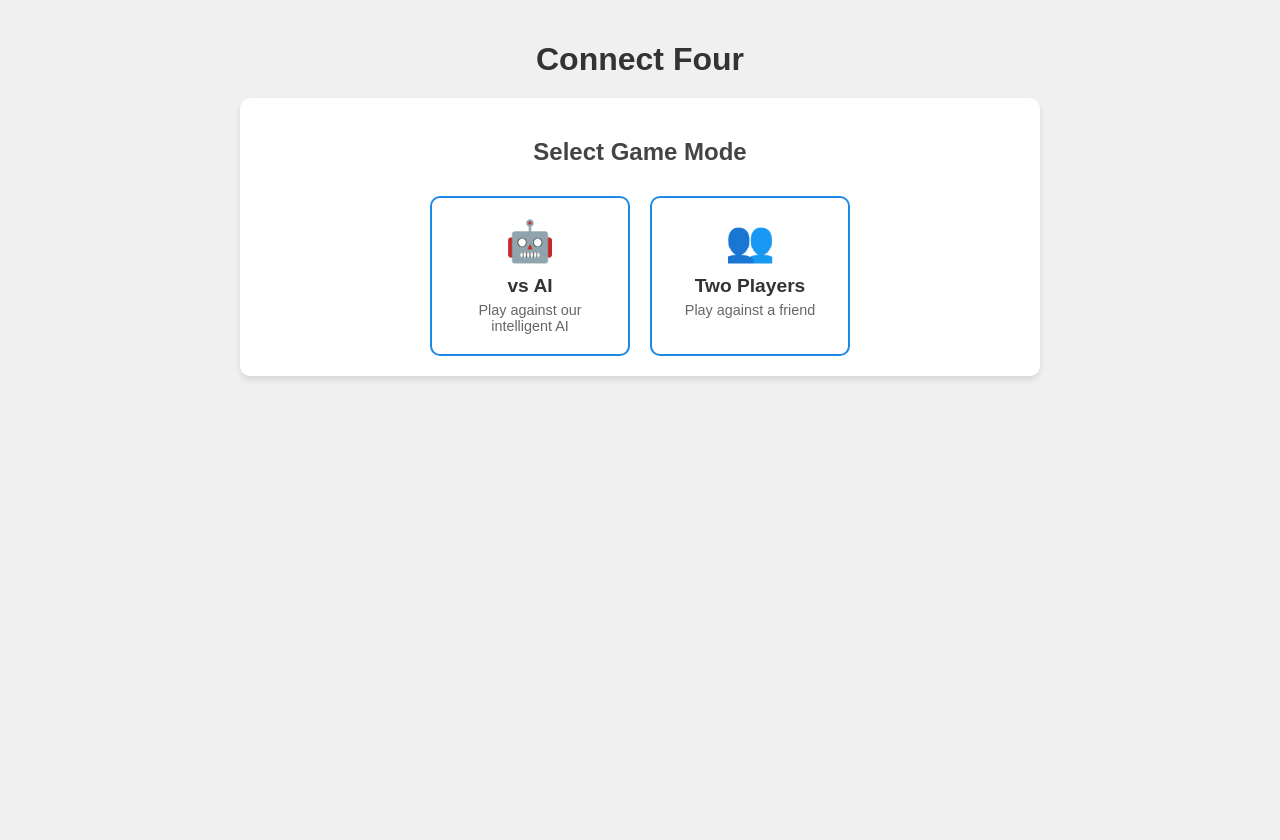
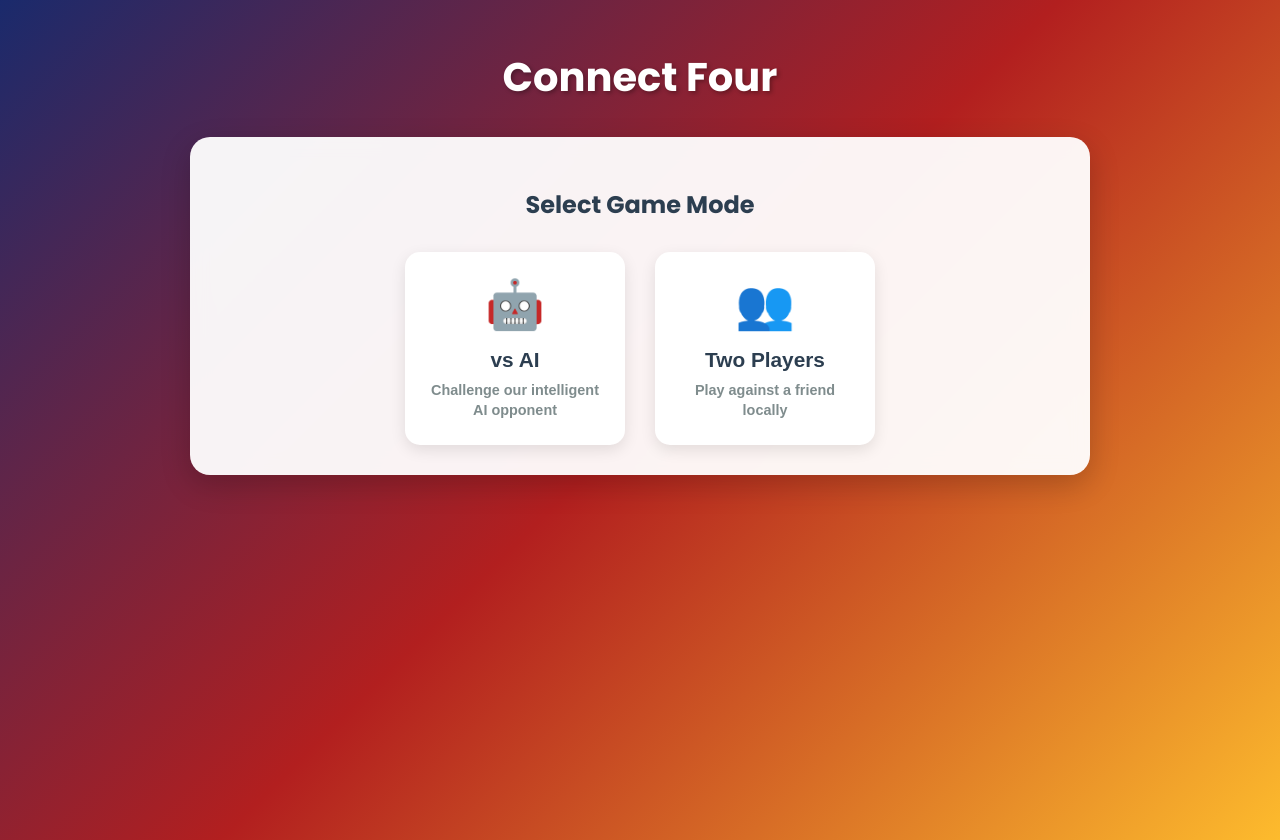
Before and after one commit to Yesaket/Connect_four, a Flask app: page / in a window 1280 px wide. Run offline with Flask 3, Linux system fonts and the light colour scheme.

Commit message:
1v1 works well

```diff
--- a/static/css/style.css
+++ b/static/css/style.css
@@ -1,40 +1,90 @@
 body {
-    font-family: 'Arial', sans-serif;
+    font-family: 'Poppins', 'Arial', sans-serif;
     margin: 0;
     padding: 20px;
-    background-color: #f0f0f0;
+    background: linear-gradient(135deg, #1a2a6c, #b21f1f, #fdbb2d);
     display: flex;
     justify-content: center;
     min-height: 100vh;
+    color: #333;
 }
 
 .container {
     text-align: center;
-    max-width: 800px;
+    max-width: 900px;
     width: 100%;
 }
 
 h1 {
-    color: #333;
-    margin-bottom: 20px;
+    color: white;
+    margin-bottom: 30px;
+    font-size: 2.5em;
+    text-shadow: 2px 2px 4px rgba(0, 0, 0, 0.3);
 }
 
 h2 {
-    color: #444;
+    color: #2c3e50;
     margin-bottom: 30px;
 }
 
 .mode-selection {
-    padding: 20px;
-    background-color: white;
-    border-radius: 10px;
-    box-shadow: 0 4px 6px rgba(0, 0, 0, 0.1);
-    margin-bottom: 20px;
+    padding: 30px;
+    background-color: rgba(255, 255, 255, 0.95);
+    border-radius: 20px;
+    box-shadow: 0 10px 30px rgba(0, 0, 0, 0.2);
+    margin-bottom: 30px;
+    backdrop-filter: blur(10px);
+}
+
+.difficulty-selection {
+    margin-top: 20px;
+    display: none;
+}
+
+.difficulty-selection.visible {
+    display: block;
+    animation: fadeIn 0.3s ease;
+}
+
+.difficulty-options {
+    display: flex;
+    gap: 15px;
+    justify-content: center;
+    margin-top: 15px;
+}
+
+.difficulty-button {
+    padding: 10px 20px;
+    border: none;
+    border-radius: 8px;
+    cursor: pointer;
+    font-weight: 600;
+    transition: all 0.3s ease;
+}
+
+.difficulty-button.easy {
+    background-color: #27ae60;
+    color: white;
+}
+
+.difficulty-button.medium {
+    background-color: #f39c12;
+    color: white;
+}
+
+.difficulty-button.hard {
+    background-color: #c0392b;
+    color: white;
+}
+
+.difficulty-button:hover {
+    transform: translateY(-2px);
+    box-shadow: 0 5px 15px rgba(0, 0, 0, 0.2);
 }
 
 .mode-buttons {
     display: flex;
-    gap: 20px;
+    gap: 30px;
     justify-content: center;
     flex-wrap: wrap;
 }
@@ -43,98 +93,111 @@ h2 {
     display: flex;
     flex-direction: column;
     align-items: center;
-    padding: 20px;
-    border: 2px solid #1e88e5;
-    border-radius: 10px;
+    padding: 25px;
+    border: none;
+    border-radius: 15px;
     background-color: white;
     cursor: pointer;
     transition: all 0.3s ease;
-    width: 200px;
+    width: 220px;
+    box-shadow: 0 5px 15px rgba(0, 0, 0, 0.1);
 }
 
 .mode-button:hover {
     transform: translateY(-5px);
-    box-shadow: 0 6px 12px rgba(0, 0, 0, 0.1);
-    background-color: #f8f9fa;
+    box-shadow: 0 8px 25px rgba(0, 0, 0, 0.15);
 }
 
 .mode-icon {
-    font-size: 2.5em;
-    margin-bottom: 10px;
+    font-size: 3em;
+    margin-bottom: 15px;
 }
 
 .mode-title {
-    font-size: 1.2em;
+    font-size: 1.3em;
     font-weight: bold;
-    color: #333;
-    margin-bottom: 5px;
+    color: #2c3e50;
+    margin-bottom: 8px;
 }
 
 .mode-desc {
     font-size: 0.9em;
-    color: #666;
+    color: #7f8c8d;
+    line-height: 1.4;
 }
 
 .game-screen {
+    background-color: rgba(255, 255, 255, 0.95);
+    padding: 30px;
+    border-radius: 20px;
+    box-shadow: 0 10px 30px rgba(0, 0, 0, 0.2);
     opacity: 1;
-    transition: opacity 0.3s ease;
+    transition: all 0.3s ease;
+    backdrop-filter: blur(10px);
 }
 
 .game-screen.hidden {
     display: none;
     opacity: 0;
+    transform: translateY(20px);
 }
 
 .game-info {
+    margin-bottom: 25px;
+}
+
+#status {
+    font-size: 1.3em;
+    color: #2c3e50;
+    font-weight: 600;
     margin-bottom: 20px;
+    min-height: 30px;
 }
 
 .button-group {
     display: flex;
-    gap: 10px;
+    gap: 15px;
     justify-content: center;
-    margin-bottom: 20px;
-}
-
-#status {
-    font-size: 1.2em;
-    color: #444;
-    margin-bottom: 10px;
+    margin-bottom: 25px;
 }
 
 button {
-    padding: 10px 20px;
+    padding: 12px 25px;
     font-size: 1em;
-    background-color: #1e88e5;
+    border: none;
+    border-radius: 8px;
+    cursor: pointer;
+    transition: all 0.3s ease;
+    background-color: #3498db;
     color: white;
-    border: none;
-    border-radius: 5px;
-    cursor: pointer;
-    transition: background-color 0.3s;
+    font-weight: 600;
 }
 
 button:hover {
-    background-color: #1976d2;
+    transform: translateY(-2px);
+    box-shadow: 0 5px 15px rgba(0, 0, 0, 0.2);
 }
 
 #reset-button {
-    padding: 10px 20px;
-    font-size: 1em;
-    background-color: #4CAF50;
-    color: white;
-    border: none;
-    border-radius: 5px;
-    cursor: pointer;
-    transition: background-color 0.3s;
+    background-color: #e74c3c;
 }
 
-#reset-button:hover {
-    background-color: #45a049;
+#change-mode-button {
+    background-color: #2ecc71;
 }
 
-#game-board {
-    border: 2px solid #333;
-    border-radius: 10px;
-    background-color: #1e88e5;
-    box-shadow: 0 4px 8px rgba(0, 0, 0, 0.1);
+@keyframes fadeIn {
+    from {
+        opacity: 0;
+        transform: translateY(10px);
+    }
+    to {
+        opacity: 1;
+        transform: translateY(0);
+    }
 }
+
+canvas {
+    border-radius: 15px;
+    box-shadow: 0 8px 25px rgba(0, 0, 0, 0.15);
+}
--- a/static/js/game.js
+++ b/static/js/game.js
@@ -7,6 +7,7 @@ const modeSelection = document.getElementById('mode-selection');
 const gameScreen = document.getElementById('game-screen');
 const aiModeButton = document.getElementById('ai-mode');
 const twoPlayerModeButton = document.getElementById('two-player-mode');
+const difficultySelection = document.getElementById('difficulty-selection');
 
 const ROWS = 6;
 const COLS = 7;
@@ -23,10 +24,13 @@ let gameOver = false;
 let currentPlayer = 1; // 1 for player 1 (red), 2 for player 2/AI (yellow)
 let animationInProgress = false;
 let isAIMode = true; // Default to AI mode
+let aiDepth = 4; // Default to medium difficulty
+let lastHighlightedColumn = -1;
 
 function showModeSelection() {
     modeSelection.style.display = 'block';
     gameScreen.classList.add('hidden');
+    difficultySelection.classList.remove('visible');
 }
 
 function showGameScreen() {
@@ -38,30 +42,44 @@ function startGame(vsAI) {
     isAIMode = vsAI;
     showGameScreen();
     resetGame();
+    updateStatus();
 }
 
 function drawBoard() {
+    // Clear the entire canvas including the preview row
+    ctx.clearRect(0, 0, canvas.width, canvas.height);
+
+    // Fill the board background
     ctx.fillStyle = '#1e88e5';
-    ctx.fillRect(0, SQUARE_SIZE, canvas.width, canvas.height);
+    ctx.fillRect(0, SQUARE_SIZE, canvas.width, canvas.height - SQUARE_SIZE);
 
+    // Draw all cells
     for (let r = 0; r < ROWS; r++) {
         for (let c = 0; c < COLS; c++) {
-            drawCell(r, c);
-        }
-    }
-}
+            const x = c * SQUARE_SIZE + SQUARE_SIZE/2;
+            const y = (ROWS - r) * SQUARE_SIZE + SQUARE_SIZE/2;
 
-function drawCell(row, col) {
-    const x = col * SQUARE_SIZE + SQUARE_SIZE/2;
-    const y = (ROWS - row) * SQUARE_SIZE + SQUARE_SIZE/2;
-
+            // Draw the hole
             ctx.beginPath();
             ctx.arc(x, y, PIECE_RADIUS, 0, Math.PI * 2);
-    ctx.fillStyle = getColor(board[row][col]);
+            ctx.fillStyle = 'white';
             ctx.fill();
             ctx.strokeStyle = '#333';
             ctx.lineWidth = 2;
             ctx.stroke();
+
+            // Draw the piece if one exists
+            if (board[r][c] !== 0) {
+                ctx.beginPath();
+                ctx.arc(x, y, PIECE_RADIUS, 0, Math.PI * 2);
+                ctx.fillStyle = getColor(board[r][c]);
+                ctx.fill();
+                ctx.strokeStyle = '#333';
+                ctx.lineWidth = 2;
+                ctx.stroke();
+            }
+        }
+    }
 }
 
 function getColor(piece) {
@@ -75,64 +93,29 @@ function getColor(piece) {
 function drawHover(col) {
     if (animationInProgress) return;
 
-    ctx.clearRect(0, 0, canvas.width, SQUARE_SIZE);
-    ctx.fillStyle = '#f0f0f0';
-    ctx.fillRect(0, 0, canvas.width, SQUARE_SIZE);
+    // If we're highlighting a different column or moving out of the board
+    if (col !== lastHighlightedColumn) {
+        // Redraw the board to clear any highlights
+        drawBoard();
+        lastHighlightedColumn = col;
 
+        // Add new highlight if we're over a valid column
         if (col >= 0 && col < COLS) {
-        const x = col * SQUARE_SIZE + SQUARE_SIZE/2;
-        const y = SQUARE_SIZE/2;
+            const x = col * SQUARE_SIZE;
+            ctx.fillStyle = 'rgba(255, 255, 255, 0.15)'; // Consistent, subtle highlight
+            ctx.fillRect(x, 0, SQUARE_SIZE, canvas.height);
 
+            // Draw the preview piece at the top
+            const centerX = x + SQUARE_SIZE/2;
             ctx.beginPath();
-        ctx.arc(x, y, PIECE_RADIUS, 0, Math.PI * 2);
+            ctx.arc(centerX, SQUARE_SIZE/2, PIECE_RADIUS, 0, Math.PI * 2);
             ctx.fillStyle = currentPlayer === 1 ? 'rgba(255, 0, 0, 0.5)' : 'rgba(255, 255, 0, 0.5)';
-        ctx.fill();
-    }
-}
-
-async function animatePiece(col, row, piece) {
-    return new Promise(resolve => {
-        const targetY = (ROWS - row) * SQUARE_SIZE + SQUARE_SIZE/2;
-        const x = col * SQUARE_SIZE + SQUARE_SIZE/2;
-        let currentY = SQUARE_SIZE/2;
-
-        function animate() {
-            // Clear the column
-            ctx.clearRect(x - PIECE_RADIUS - 2, 0, PIECE_RADIUS * 2 + 4, canvas.height);
-
-            // Redraw empty cells in this column
-            for (let r = 0; r < ROWS; r++) {
-                if (r !== row || currentY < targetY) {
-                    const cellY = (ROWS - r) * SQUARE_SIZE + SQUARE_SIZE/2;
-                    ctx.beginPath();
-                    ctx.arc(x, cellY, PIECE_RADIUS, 0, Math.PI * 2);
-                    ctx.fillStyle = getColor(board[r][col]);
             ctx.fill();
             ctx.strokeStyle = '#333';
             ctx.lineWidth = 2;
             ctx.stroke();
         }
     }
-
-            // Draw falling piece
-            ctx.beginPath();
-            ctx.arc(x, currentY, PIECE_RADIUS, 0, Math.PI * 2);
-            ctx.fillStyle = getColor(piece);
-            ctx.fill();
-            ctx.strokeStyle = '#333';
-            ctx.lineWidth = 2;
-            ctx.stroke();
-
-            if (currentY < targetY) {
-                currentY = Math.min(currentY + ANIMATION_SPEED, targetY);
-                requestAnimationFrame(animate);
-            } else {
-                resolve();
-            }
-        }
-
-        animate();
-    });
 }
 
 async function makeMove(col) {
@@ -227,6 +210,113 @@ async function makeMove(col) {
     }
 }
 
+async function animatePiece(col, row, piece) {
+    return new Promise(resolve => {
+        const targetY = (ROWS - row) * SQUARE_SIZE + SQUARE_SIZE/2;
+        const x = col * SQUARE_SIZE + SQUARE_SIZE/2;
+        let currentY = SQUARE_SIZE/2;
+        let velocity = 0;
+        const gravity = 1.5;
+        const dampening = 0.3;
+        const bounceThreshold = 4;
+
+        function animate() {
+            const colX = col * SQUARE_SIZE;
+
+            // Clear the entire column
+            ctx.clearRect(colX, 0, SQUARE_SIZE, canvas.height);
+
+            // Draw the blue background for this column
+            ctx.fillStyle = '#1e88e5';
+            ctx.fillRect(colX, SQUARE_SIZE, SQUARE_SIZE, canvas.height - SQUARE_SIZE);
+
+            // Draw all the holes in this column
+            for (let r = 0; r < ROWS; r++) {
+                const pieceY = (ROWS - r) * SQUARE_SIZE + SQUARE_SIZE/2;
+                ctx.beginPath();
+                ctx.arc(x, pieceY, PIECE_RADIUS, 0, Math.PI * 2);
+                ctx.fillStyle = 'white';
+                ctx.fill();
+                ctx.strokeStyle = '#333';
+                ctx.lineWidth = 2;
+                ctx.stroke();
+            }
+
+            // Draw all the existing pieces in this column
+            for (let r = 0; r < ROWS; r++) {
+                if (board[r][col] !== 0) {
+                    const pieceY = (ROWS - r) * SQUARE_SIZE + SQUARE_SIZE/2;
+                    ctx.beginPath();
+                    ctx.arc(x, pieceY, PIECE_RADIUS, 0, Math.PI * 2);
+                    ctx.fillStyle = getColor(board[r][col]);
+                    ctx.fill();
+                    ctx.strokeStyle = '#333';
+                    ctx.lineWidth = 2;
+                    ctx.stroke();
+                }
+            }
+
+            // Draw the falling piece
+            ctx.beginPath();
+            ctx.arc(x, currentY, PIECE_RADIUS, 0, Math.PI * 2);
+            ctx.fillStyle = getColor(piece);
+            ctx.fill();
+            ctx.strokeStyle = '#333';
+            ctx.lineWidth = 2;
+            ctx.stroke();
+
+            // Update position
+            velocity += gravity;
+            currentY += velocity;
+
+            // Check if we've hit the target
+            if (currentY >= targetY) {
+                currentY = targetY;
+                velocity = -velocity * dampening;
+
+                if (Math.abs(velocity) < bounceThreshold) {
+                    // Update the board state
+                    board[row][col] = piece;
+                    // Redraw just this column one final time
+                    ctx.clearRect(colX, 0, SQUARE_SIZE, canvas.height);
+                    ctx.fillStyle = '#1e88e5';
+                    ctx.fillRect(colX, SQUARE_SIZE, SQUARE_SIZE, canvas.height - SQUARE_SIZE);
+
+                    // Draw all holes and pieces in final state
+                    for (let r = 0; r < ROWS; r++) {
+                        const pieceY = (ROWS - r) * SQUARE_SIZE + SQUARE_SIZE/2;
+                        ctx.beginPath();
+                        ctx.arc(x, pieceY, PIECE_RADIUS, 0, Math.PI * 2);
+                        ctx.fillStyle = 'white';
+                        ctx.fill();
+                        ctx.strokeStyle = '#333';
+                        ctx.lineWidth = 2;
+                        ctx.stroke();
+
+                        if (board[r][col] !== 0) {
+                            ctx.beginPath();
+                            ctx.arc(x, pieceY, PIECE_RADIUS, 0, Math.PI * 2);
+                            ctx.fillStyle = getColor(board[r][col]);
+                            ctx.fill();
+                            ctx.strokeStyle = '#333';
+                            ctx.lineWidth = 2;
+                            ctx.stroke();
+                        }
+                    }
+
+                    animationInProgress = false;
+                    resolve();
+                    return;
+                }
+            }
+
+            requestAnimationFrame(animate);
+        }
+
+        animate();
+    });
+}
+
 function getNextOpenRow(col) {
     for (let r = 0; r < ROWS; r++) {
         if (board[r][col] === 0) {
@@ -313,6 +403,147 @@ async function resetGame() {
     }
 }
 
+function updateStatus() {
+    if (gameOver) {
+        if (checkWin(null, null)) {
+            statusText.textContent = "It's a draw!";
+        } else {
+            const winnerText = currentPlayer === 1 ? "Red" : "Yellow";
+            statusText.textContent = `${winnerText} wins! 🎉`;
+        }
+    } else {
+        const playerText = currentPlayer === 1 ? "Red" : "Yellow";
+        const turnText = (isAIMode && currentPlayer === 2) ? "AI is thinking..." : `${playerText}'s turn!`;
+        statusText.textContent = turnText;
+    }
+}
+
+async function makeAIMove() {
+    if (!isAIMode || currentPlayer !== 2 || gameOver) return;
+
+    animationInProgress = true;
+    updateStatus();
+
+    // Simulate AI thinking time based on difficulty
+    const thinkingTime = Math.max(500, aiDepth * 200);
+    await new Promise(resolve => setTimeout(resolve, thinkingTime));
+
+    let bestScore = -Infinity;
+    let bestCol = 0;
+
+    for (let col = 0; col < COLS; col++) {
+        const row = getNextOpenRow(col);
+        if (row === -1) continue;
+
+        board[row][col] = 2;
+        const score = minimax(board, aiDepth, -Infinity, Infinity, false);
+        board[row][col] = 0;
+
+        if (score > bestScore) {
+            bestScore = score;
+            bestCol = col;
+        }
+    }
+
+    makeMove(bestCol);
+}
+
+function minimax(board, depth, alpha, beta, maximizingPlayer) {
+    // Base cases: check if game is over or depth is reached
+    const result = evaluatePosition(board);
+    if (depth === 0 || result !== null) {
+        return result;
+    }
+
+    if (maximizingPlayer) {
+        let maxEval = -Infinity;
+        for (let col = 0; col < COLS; col++) {
+            const row = getNextOpenRow(col);
+            if (row === -1) continue;
+
+            board[row][col] = 2;
+            const eval = minimax(board, depth - 1, alpha, beta, false);
+            board[row][col] = 0;
+
+            maxEval = Math.max(maxEval, eval);
+            alpha = Math.max(alpha, eval);
+            if (beta <= alpha) break;
+        }
+        return maxEval;
+    } else {
+        let minEval = Infinity;
+        for (let col = 0; col < COLS; col++) {
+            const row = getNextOpenRow(col);
+            if (row === -1) continue;
+
+            board[row][col] = 1;
+            const eval = minimax(board, depth - 1, alpha, beta, true);
+            board[row][col] = 0;
+
+            minEval = Math.min(minEval, eval);
+            beta = Math.min(beta, eval);
+            if (beta <= alpha) break;
+        }
+        return minEval;
+    }
+}
+
+function evaluatePosition(board) {
+    // Check for win
+    for (let r = 0; r < ROWS; r++) {
+        for (let c = 0; c < COLS; c++) {
+            if (board[r][c] === 0) continue;
+
+            // Check horizontal, vertical, and both diagonals
+            const directions = [[0,1], [1,0], [1,1], [1,-1]];
+            for (const [dr, dc] of directions) {
+                let count = 1;
+                let r2 = r + dr;
+                let c2 = c + dc;
+
+                while (r2 >= 0 && r2 < ROWS && c2 >= 0 && c2 < COLS && board[r2][c2] === board[r][c]) {
+                    count++;
+                    r2 += dr;
+                    c2 += dc;
+                }
+
+                r2 = r - dr;
+                c2 = c - dc;
+                while (r2 >= 0 && r2 < ROWS && c2 >= 0 && c2 < COLS && board[r2][c2] === board[r][c]) {
+                    count++;
+                    r2 -= dr;
+                    c2 -= dc;
+                }
+
+                if (count >= 4) {
+                    return board[r][c] === 2 ? 1000 : -1000;
+                }
+            }
+        }
+    }
+
+    // If no win, evaluate position based on piece positions
+    let score = 0;
+    for (let r = 0; r < ROWS; r++) {
+        for (let c = 0; c < COLS; c++) {
+            if (board[r][c] === 0) continue;
+
+            // Favor center positions
+            const centerBonus = Math.abs(c - COLS/2);
+            const heightBonus = r;
+            const positionScore = (5 - centerBonus) + heightBonus;
+
+            if (board[r][c] === 2) {
+                score += positionScore;
+            } else {
+                score -= positionScore;
+            }
+        }
+    }
+
+    return score;
+}
+
 canvas.addEventListener('mousemove', (event) => {
     if (!gameOver && !animationInProgress) {
         const rect = canvas.getBoundingClientRect();
@@ -323,7 +554,8 @@ canvas.addEventListener('mousemove', (event) => {
 });
 
 canvas.addEventListener('mouseleave', () => {
-    drawHover(-1);
+    lastHighlightedColumn = -1;
+    drawBoard();
 });
 
 canvas.addEventListener('click', (event) => {
@@ -340,8 +572,19 @@ canvas.addEventListener('click', (event) => {
 
 resetButton.addEventListener('click', resetGame);
 changeModeButton.addEventListener('click', showModeSelection);
-aiModeButton.addEventListener('click', () => startGame(true));
-twoPlayerModeButton.addEventListener('click', () => startGame(false));
+aiModeButton.addEventListener('click', () => {
+    difficultySelection.classList.add('visible');
+});
+twoPlayerModeButton.addEventListener('click', () => {
+    startGame(false);
+});
+
+document.querySelectorAll('.difficulty-button').forEach(button => {
+    button.addEventListener('click', () => {
+        aiDepth = parseInt(button.dataset.depth);
+        startGame(true);
+    });
+});
 
 // Show mode selection on start
 showModeSelection();
--- a/templates/index.html
+++ b/templates/index.html
@@ -4,6 +4,9 @@
     <meta charset="UTF-8">
     <meta name="viewport" content="width=device-width, initial-scale=1.0">
     <title>Connect Four</title>
+    <link rel="preconnect" href="https://fonts.googleapis.com">
+    <link rel="preconnect" href="https://fonts.gstatic.com" crossorigin>
+    <link href="https://fonts.googleapis.com/css2?family=Poppins:wght@400;600;700&display=swap" rel="stylesheet">
     <link rel="stylesheet" href="{{ url_for('static', filename='css/style.css') }}">
 </head>
 <body>
@@ -17,13 +20,23 @@
                 <button id="ai-mode" class="mode-button">
                     <span class="mode-icon">🤖</span>
                     <span class="mode-title">vs AI</span>
-                    <span class="mode-desc">Play against our intelligent AI</span>
+                    <span class="mode-desc">Challenge our intelligent AI opponent</span>
                 </button>
                 <button id="two-player-mode" class="mode-button">
                     <span class="mode-icon">👥</span>
                     <span class="mode-title">Two Players</span>
-                    <span class="mode-desc">Play against a friend</span>
+                    <span class="mode-desc">Play against a friend locally</span>
                 </button>
+            </div>
+
+            <!-- AI Difficulty Selection -->
+            <div id="difficulty-selection" class="difficulty-selection">
+                <h2>Select AI Difficulty</h2>
+                <div class="difficulty-options">
+                    <button class="difficulty-button easy" data-depth="2">Easy</button>
+                    <button class="difficulty-button medium" data-depth="4">Medium</button>
+                    <button class="difficulty-button hard" data-depth="6">Hard</button>
+                </div>
             </div>
         </div>
 
```
Lines whose indentation alone changed are shown as unchanged.
